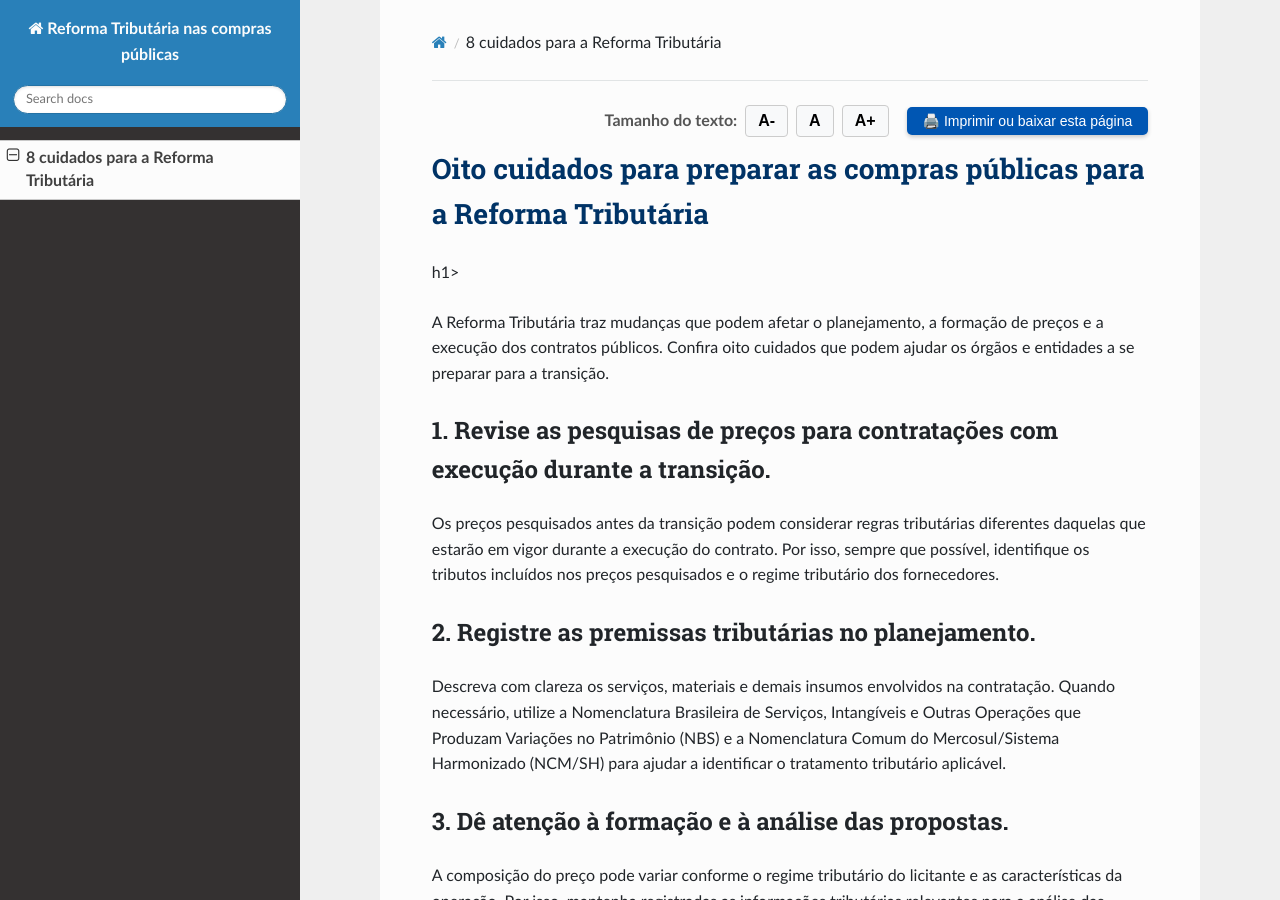
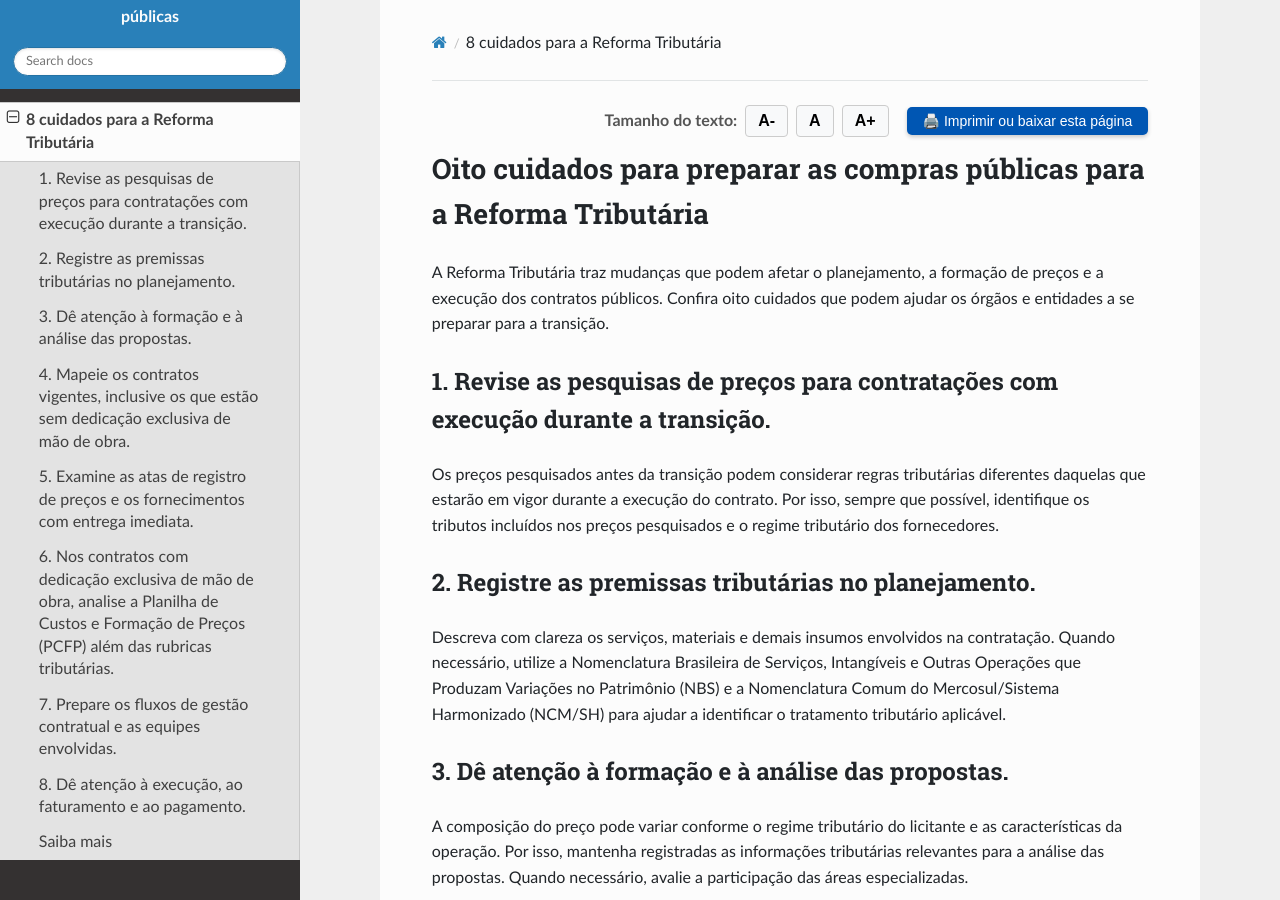
Before and after one commit to emilix10-bit/passos-preparacao-RT-2026-semsecoes, an MkDocs documentation site: the page built from docs/index.md, in a window 1280 px wide and 900 px high. Built offline with MkDocs 1.6.1, drawn with Linux system fonts in a browser that asks for light colours.

Commit message:
Fix heading format in index.md

```diff
--- a/docs/index.md
+++ b/docs/index.md
@@ -9,7 +9,7 @@
  </button>
 </div>
 
-<h1 style="color: #003366;">Oito cuidados para preparar as compras públicas para a Reforma Tributária</h1>h1>
+# Oito cuidados para preparar as compras públicas para a Reforma Tributária
 
 A Reforma Tributária traz mudanças que podem afetar o planejamento, a formação de preços e a execução dos contratos públicos. Confira oito cuidados que podem ajudar os órgãos e entidades a se preparar para a transição.
 
```
